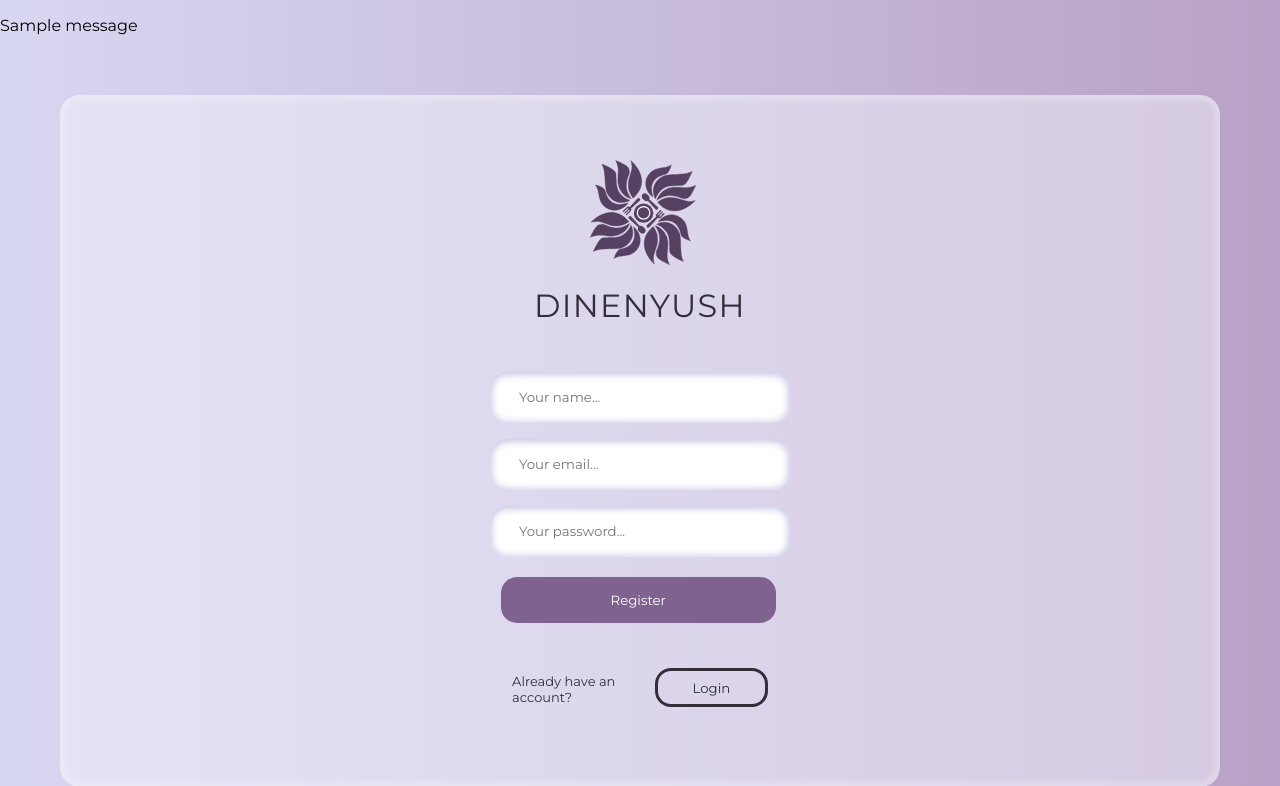
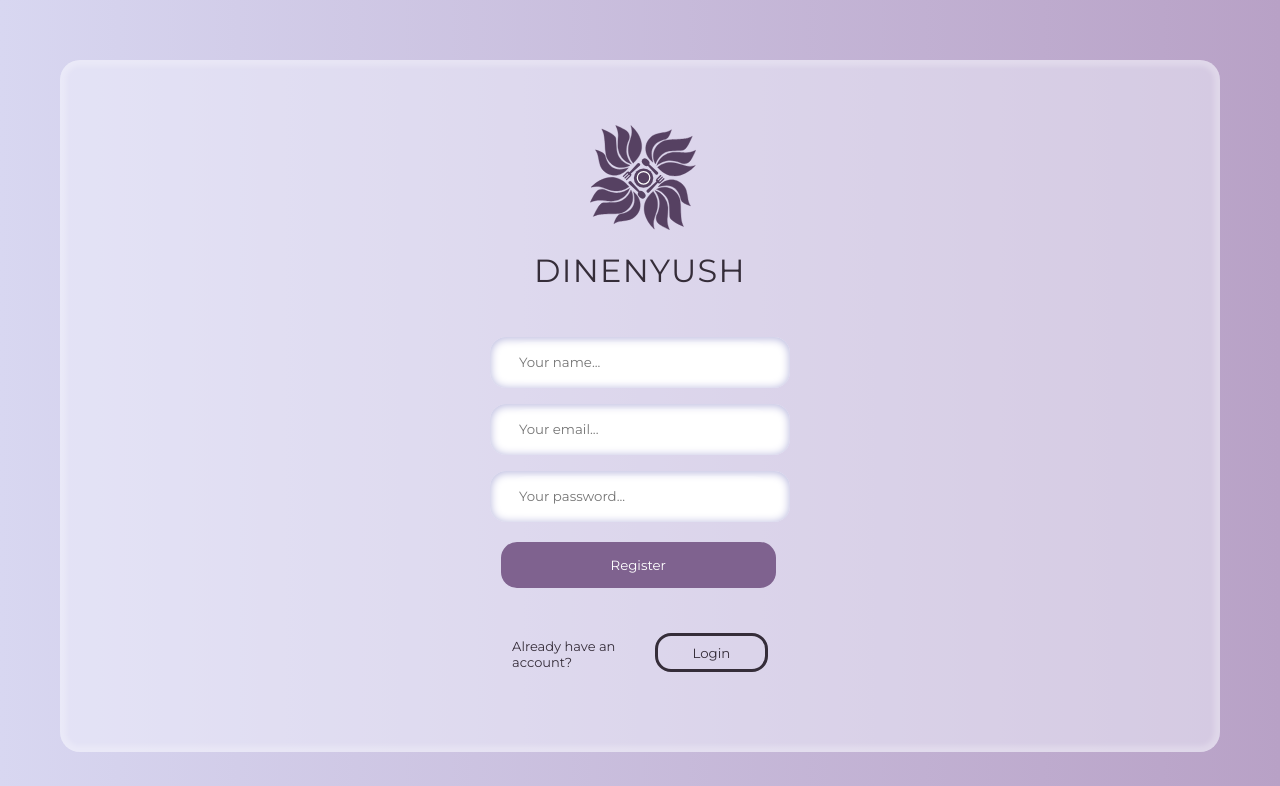
Before and after one commit to ash-jyc/dinability, a Flask app: page /register in a window 1280 px wide. Shown: the top 786 px of the page. Run offline with Flask 3, Linux system fonts and the light colour scheme; tables that the repository leaves empty hold one stand-in row (Sample ...); one stand-in notice (Sample message) is shown.

```diff
--- a/com.dinability/templates/register.html
+++ b/com.dinability/templates/register.html
@@ -6,15 +6,6 @@
         <title>Dinability Login</title>
     </head>
         <body>
-            <!-- <div class="register-screen"> -->
-            {% with messages = get_flashed_messages() %}
-                {% if messages %}
-                      {% for message in messages %}
-                           <p>{{ message }}</p>
-                      {% endfor %}
-                {% endif %}
-           {% endwith %}
-
             <div class = "login-group2">
                 <div class="login-group1">
                     <img class="nyush-dining-logo" src="/static/img/NYUSHdiningLogo.svg" alt="NYUSHDiningLogo" />
```
